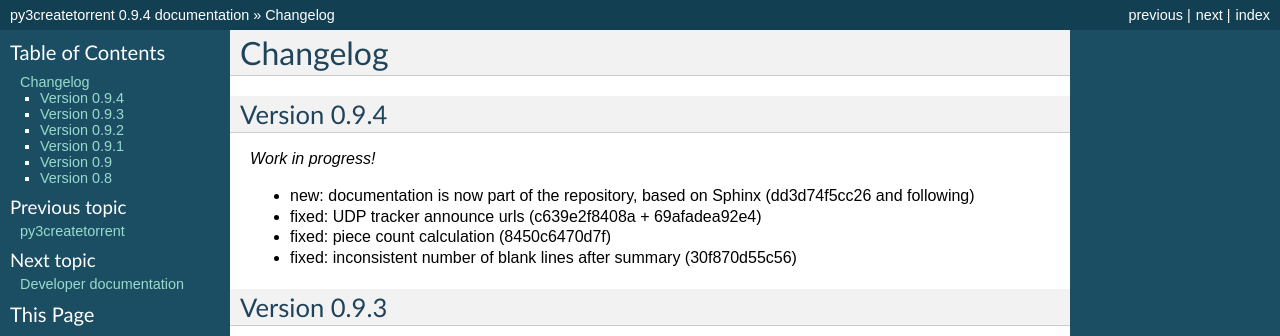
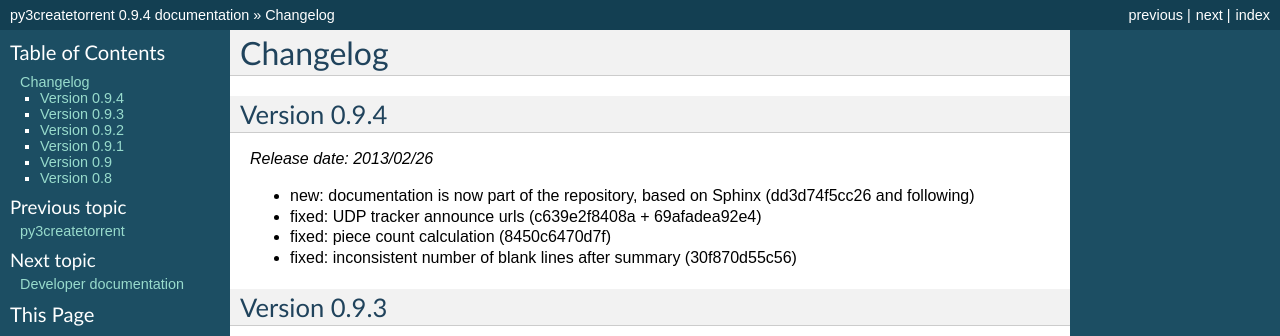
Before and after one commit to Ineluctable/py3createtorrent, a Sphinx documentation site: the page built from docs/source/changelog.rst, in a window 1280 px wide. Shown: the top 336 px of the page. Built offline with Sphinx 7.4.7, drawn with Linux system fonts in a browser that asks for light colours.

Commit message:
Update release date of 0.9.4 in changelog

```diff
--- a/docs/source/changelog.rst
+++ b/docs/source/changelog.rst
@@ -4,7 +4,7 @@
 Version 0.9.4
 -------------
 
-*Work in progress!*
+*Release date: 2013/02/26*
 
 * new: documentation is now part of the repository, based on Sphinx (dd3d74f5cc26 and following)
 * fixed: UDP tracker announce urls (c639e2f8408a + 69afadea92e4)
```
